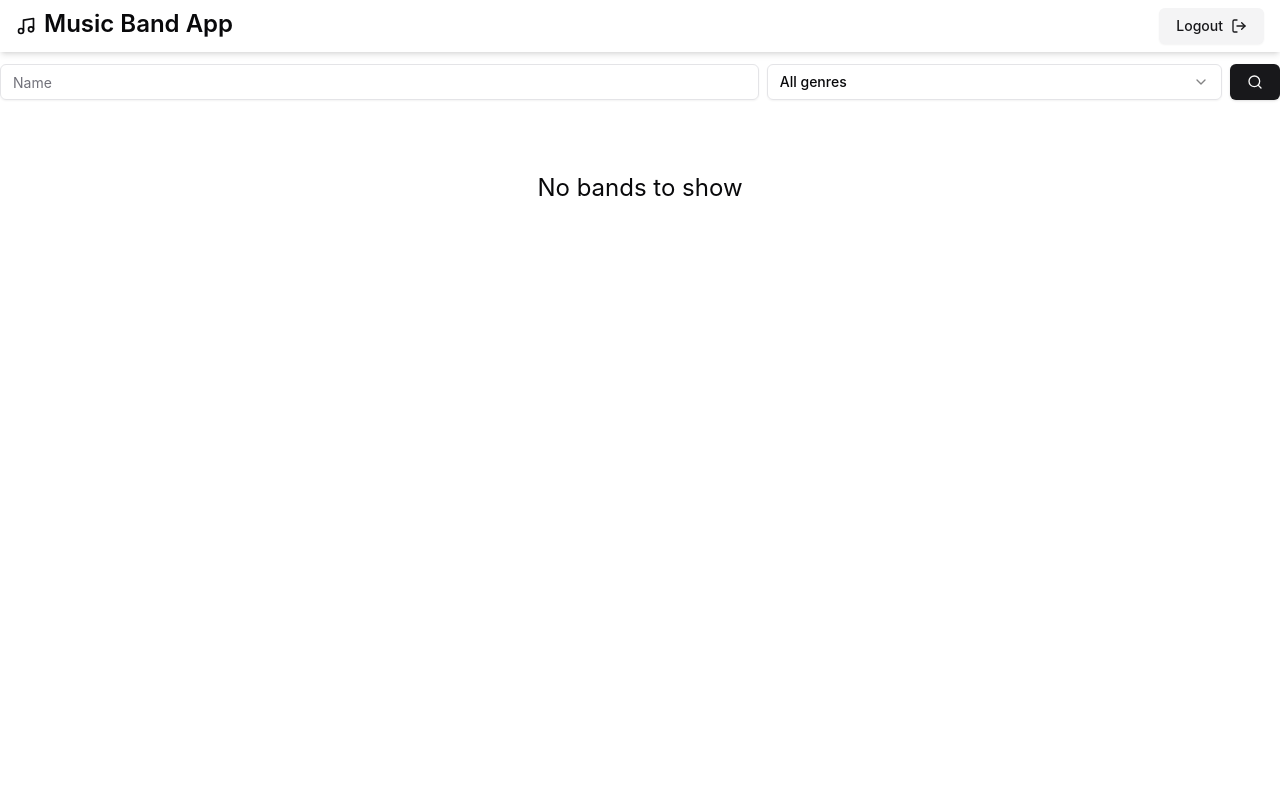
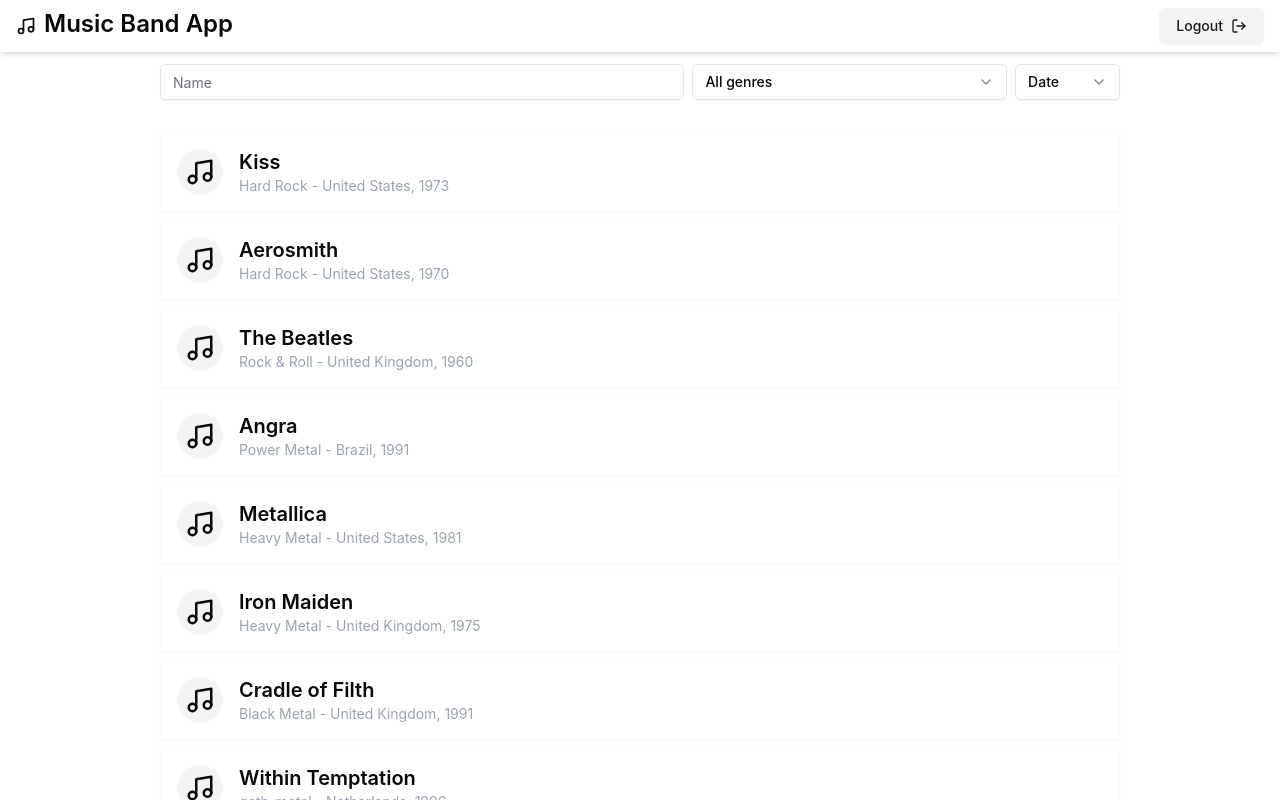
Before and after one commit to LucaVallazza/musicbands-app, a React (Vite) app: page /bands in a window 1280 px wide. Both pictures are taken after typing "Sample", "Sample123" into the empty fields and a click on the button "Login". Shown: the top 800 px of the page. Built offline with nearby package versions, Linux system fonts and the light colour scheme; data requests are answered from the project's data file.

Commit message:
add: bands filters

```diff
--- a/src/pages/bands-page.tsx
+++ b/src/pages/bands-page.tsx
@@ -1,7 +1,7 @@
 import Header from "@/components/header";
 import { Band, Genre } from "@/lib/types";
 import axios from "axios";
-import { Filter, Music, Search, SortAsc, SortDesc } from "lucide-react";
+import { AccessibilityIcon, Filter, Music, Search, SortAsc, SortDesc } from "lucide-react";
 import { useEffect, useRef, useState } from "react";
 import { useNavigate } from "react-router";
 
@@ -24,8 +24,9 @@
   const [genres, setGenres] = useState<Genre[]>([]);
 
   const [ascOrder , setAscOrder] = useState<Boolean>(true)
-  const [bandName , setABandName] = useState<string>("")
-  const [bandGenre , setBandGenre] = useState<string>("")
+  const [filterBandName , setfilterBandName] = useState<string>("")
+  const [filterBandGenre , setfilterBandGenre] = useState<string>("")
+  const [filterBandDateOrder , setfilterBandDateOrder] = useState<string>("")
 
 
   useEffect(() => {
@@ -57,36 +58,53 @@
   // const filter = () =>{
   //   e.preventDefault()
 
-  //   bands.find(band => (band.name == bandName))
+  //   bands.find(band => (band.name == filterBandName))
 
   // }
 
   useEffect(() => {
     let newBands = bands
-    if(bandName){
-      newBands = newBands.filter(band => (band.name.toLowerCase().includes(bandName.toLowerCase())))
+    if(filterBandName){
+      newBands = newBands.filter(band => (band.name.toLowerCase().includes(filterBandName.toLowerCase())))
     }
 
-    if(bandGenre != "none"){
-      newBands = newBands.filter(band => (band.genreCode == bandGenre))
-      console.log()
+
+    if(filterBandGenre != 'none' && filterBandGenre){
+      newBands = newBands.filter(band => (band.genreCode == filterBandGenre))
     }
+
+    console.log(filterBandDateOrder)
+    if(filterBandDateOrder != "none" && filterBandDateOrder){
+      if (filterBandDateOrder == "newest") {
+        newBands = [...newBands].sort((a,b) => b.year - a.year)
+
+      }
+      else{
+        // create a copy of the array with [...newBands] and then sort it to avoid refresh problems on react
+        newBands = [...newBands].sort((a,b) => a.year - b.year)
+      }
+    }
+
     setFilteredBands(newBands)
 
-    return () => {
+  }, [filterBandName, filterBandGenre, filterBandDateOrder]);
 
-    };
-  }, [bandName, bandGenre, bands]);
+
+  const getGenreString = (genre : string) =>{
+    const _genre = genres.find((g) => g.code == genre)?.name
+
+    return _genre ? _genre : genre
+  }
 
   return (
     <div className="w-full h-screen flex-col flex items-center">
       <Header />
-      <div className="flex w-3/4 mt-3 flex-row w-full sticky gap-2 top-0">
+      <div className="flex w-3/4 mt-3 flex-row sticky gap-2 top-0">
         <div className="flex-[5]">
-          <Input onChange={e => setABandName(e.target.value)} placeholder="Name"></Input>
+          <Input onChange={e => setfilterBandName(e.target.value)} placeholder="Name"></Input>
         </div>
         <div className="flex-[3]">
-          <Select onValueChange={e => setBandGenre(e)}>
+          <Select onValueChange={e => setfilterBandGenre(e)}>
             <SelectTrigger>
               <SelectValue placeholder="All genres"></SelectValue>
             </SelectTrigger>
@@ -95,27 +113,43 @@
                 None
               </SelectItem>
               {genres.map((genre) => {
-                return <SelectItem value={genre.code}>{genre.name}</SelectItem>;
+                return <SelectItem key={genre.code} value={genre.code}>{genre.name}</SelectItem>;
               })}
             </SelectContent>
           </Select>
         </div>
-        {/* <div className="flex-1">
-          <Button  variant={"secondary"} onClick={() => setAscOrder(!ascOrder)}>
-            Year {ascOrder? <SortAsc></SortAsc> : <SortDesc></SortDesc>}
-          </Button>
-        </div> */}
-        <Button onClick={e => filter(e)}>
+
+        <div className="flex-[1]">
+        <Select onValueChange={e => setfilterBandDateOrder(e)} >
+            <SelectTrigger>
+              <SelectValue placeholder="Date"></SelectValue>
+            </SelectTrigger>
+            <SelectContent >
+              <SelectItem value="none">
+                None
+              </SelectItem>
+              <SelectItem value="newest">
+                Newest first
+              </SelectItem>
+              <SelectItem value="oldest">
+                Oldest first
+              </SelectItem>
+            </SelectContent>
+          </Select>
+        </div>
+
+        {/* <Button onClick={e => filter(e)}>
           <Search></Search>
-        </Button>
+        </Button> */}
       </div>
       <div className="flex w-3/4 flex-col items-center m-0 pt-8 p-0 gap-2">
         {filteredBands.length > 0 ? (
           filteredBands.map((band) => {
             return (
               <BandItem
+                key={band.id}
                 band={band}
-                genre={genres.find((g) => g.code == band.genreCode)?.name}
+                genre={ getGenreString(band.genreCode) }
               />
             );
           })
```
